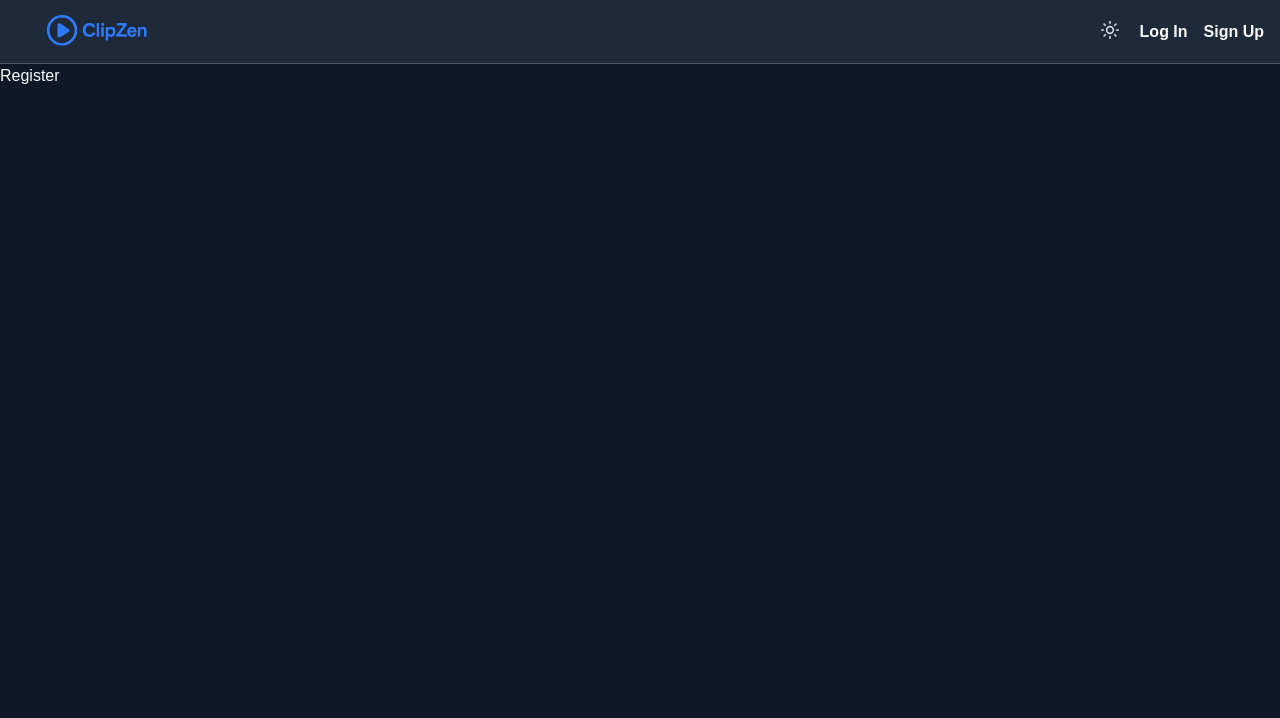
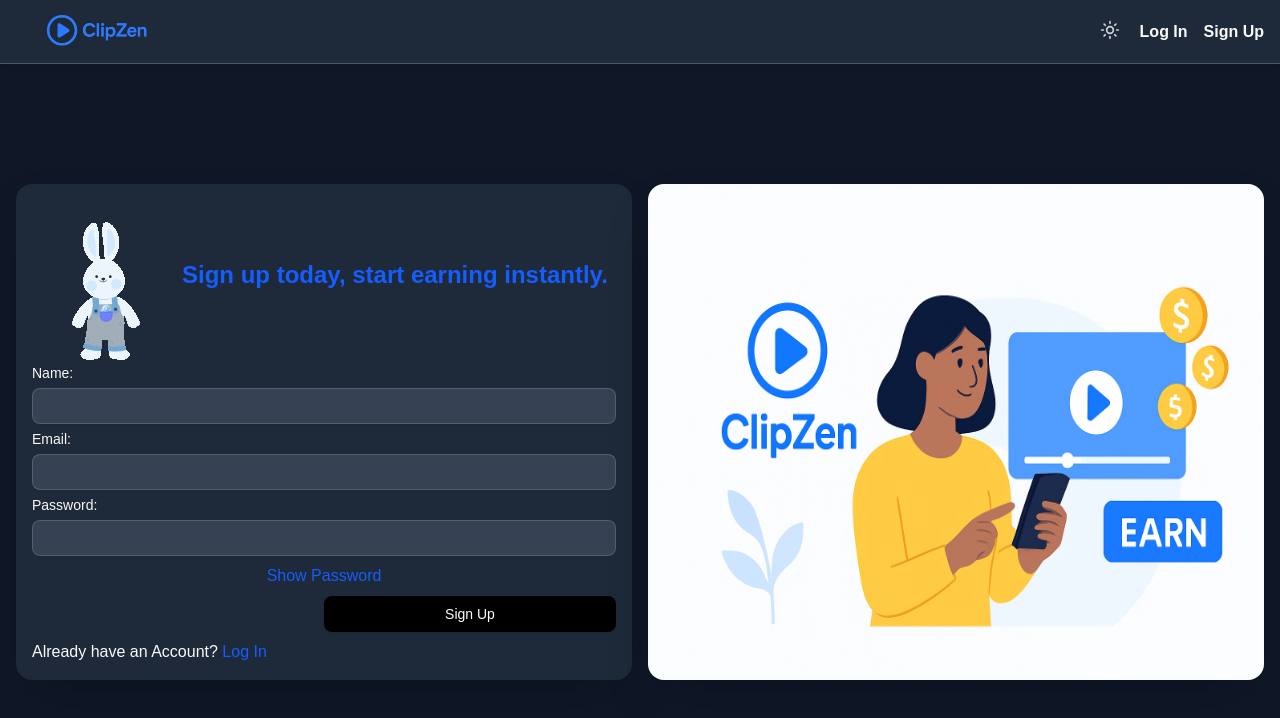
Before and after one commit to learn-web-and-earn/SCP, a React (Vite) app in the folder frontend/: page /register in a window 1280 px wide. Shown: the top 718 px of the page. Built offline with nearby package versions, Linux system fonts and the light colour scheme; a web font is replaced by a local one.

Commit message:
Register and Login page done

```diff
--- a/frontend/src/pages/auth/Login.jsx
+++ b/frontend/src/pages/auth/Login.jsx
@@ -11,6 +11,8 @@
 const Login = () => {
   const dispatch = useDispatch();
   const navigate = useNavigate();
+
+  const [showPassword, setShowPassword] = useState(false);
 
   const [data, setData] = useState({
     email: '',
@@ -54,10 +56,12 @@
     <div className='min-h-[calc(100vh-64px)] flex items-center justify-center p-4'>
       <div className='grid grid-cols-1 md:grid-cols-2 gap-4'>
         <div className='flex flex-col p-8 bg-white rounded-2xl shadow-2xl dark:bg-gray-800'>
-          <div className='mt-4 flex justify-center'>
-            <img src="/Easter Bunny Boy waving.gif" alt="" />
+          <div className='flex items-center '>
+            <div className='mt-4 flex justify-center'>
+              <img src="/Easter Bunny Boy waving.gif" alt="" />
+            </div>
+            <h1 className='text-2xl font-bold mb-4 text-center text-blue-600'>Welcome back! Your next reward is just a clip away</h1>
           </div>
-          <h1 className='text-2xl font-bold mb-4 text-center'>Welcome back! Your next reward is just a clip away</h1>
           <form onSubmit={handleSubmit}>
             <div className='flex flex-col gap-2 mb-4'>
               <Label>Email:</Label>
@@ -65,7 +69,10 @@
             </div>
             <div className='flex flex-col gap-2 mb-4'>
               <Label>Password:</Label>
-              <Input className={"bg-gray-200 dark:bg-gray-700"} type="password" name="password" value={data.password} onChange={handleChange} />
+              <Input className={"bg-gray-200 dark:bg-gray-700"} type={showPassword ? "text" : "password"} name="password" value={data.password} onChange={handleChange} />
+              <button type="button" onClick={() => setShowPassword(!showPassword)} className="text-blue-600 cursor-pointer">
+                {showPassword ? "Hide" : "Show"} Password
+              </button>
             </div>
             <div className='flex justify-end'>
               <Button className='w-1/2 self-end bg-blue-600 hover:bg-blue-700 dark:bg-black dark:hover:bg-gray-600 dark:text-white cursor-pointer' type="submit">Login</Button>
--- a/frontend/src/pages/auth/Register.jsx
+++ b/frontend/src/pages/auth/Register.jsx
@@ -1,8 +1,98 @@
-import React from 'react'
+import { Button } from '@/components/ui/button';
+import { Input } from '@/components/ui/input';
+import { Label } from '@/components/ui/label';
+import { setLoading, setLoggedIn, setToken, setUser } from '@/store/authSlice';
+import { authFetch } from '@/utils/authFetch';
+import React, { useState } from 'react'
+import toast from 'react-hot-toast';
+import { useDispatch } from 'react-redux';
+import { Link, useNavigate } from 'react-router-dom';
 
 const Register = () => {
+  const dispatch = useDispatch();
+  const navigate = useNavigate();
+
+  const [showPassword, setShowPassword] = useState(false);
+
+  const [data, setData] = useState({
+    name: '',
+    email: '',
+    password: ''
+  });
+
+  const handleChange = (e) => {
+    const { name, value } = e.target;
+    setData((prevData) => ({
+      ...prevData,
+      [name]: value
+    }));
+  };
+
+  const handleSubmit = async (e) => {
+    e.preventDefault();
+
+    try {
+      dispatch(setLoading(true));
+      const res = await authFetch(`${import.meta.env.VITE_API}/auth/user/register`, {
+        method: 'POST',
+        body: JSON.stringify(data)
+      });
+
+      toast.success(res.message);
+      dispatch(setUser(res.user));
+      dispatch(setLoggedIn(true));
+      dispatch(setToken(res.token));
+      localStorage.setItem("token", res.token);
+      localStorage.setItem("user", JSON.stringify(res.user));
+      navigate("/");
+
+    } catch (err) {
+      toast.error(err.message);
+    } finally {
+      dispatch(setLoading(false));
+    }
+  };
+
   return (
-    <div>Register</div>
+    <div className='min-h-[calc(100vh-64px)] flex items-center justify-center p-4'>
+      <div className='grid grid-cols-1 md:grid-cols-2 gap-4'>
+        <div className='flex flex-col p-4 bg-white rounded-2xl shadow-2xl dark:bg-gray-800'>
+          <div className='flex items-center '>
+            <div className='mt-4 flex justify-center'>
+            <img src="/Easter Bunny Boy waving.gif" alt="" />
+          </div>
+          <h1 className='text-2xl font-bold mb-4 text-center text-blue-600'>Sign up today, start earning instantly.</h1>
+          </div>
+          <form onSubmit={handleSubmit} className='flex flex-col gap-2'>
+            <div className='flex flex-col gap-2'>
+              <Label>Name:</Label>
+              <Input className={"bg-gray-200 dark:bg-gray-700"} type="text" name="name" value={data.name} onChange={handleChange} />
+            </div>
+            <div className='flex flex-col gap-2'>
+              <Label>Email:</Label>
+              <Input className={"bg-gray-200 dark:bg-gray-700"} type="email" name="email" value={data.email} onChange={handleChange} />
+            </div>
+            <div className='flex flex-col gap-2'>
+              <Label>Password:</Label>
+              <Input className={"bg-gray-200 dark:bg-gray-700"} type={showPassword ? "text" : "password"} name="password" value={data.password} onChange={handleChange} />
+              <button type="button" onClick={() => setShowPassword(!showPassword)} className="text-blue-600 cursor-pointer">
+                {showPassword ? "Hide" : "Show"} Password
+              </button>
+            </div>
+            <div className='flex justify-end'>
+              <Button className='w-1/2 self-end bg-blue-600 hover:bg-blue-700 dark:bg-black dark:hover:bg-gray-600 dark:text-white cursor-pointer' type="submit">Sign Up</Button>
+            </div>
+            <div>
+              <p>Already have an Account? <Link className='text-blue-600 hover:underline' to="/login">Log In</Link></p>
+            </div>
+
+          </form>
+        </div>
+        <div className='hidden md:block'>
+          <img className='w-full h-full rounded-2xl shadow-2xl' src="/BannerImage.png" alt="" />
+        </div>
+      </div>
+    </div>
   )
 }
 
```
Also changed, not shown: 2 other files (tests, documents, lock files or other folders).
